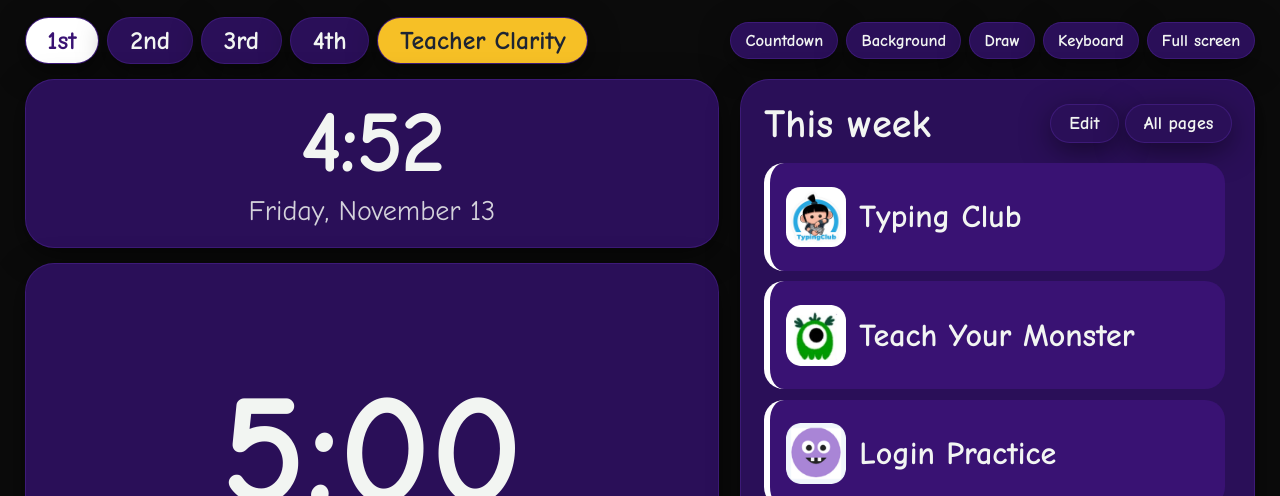
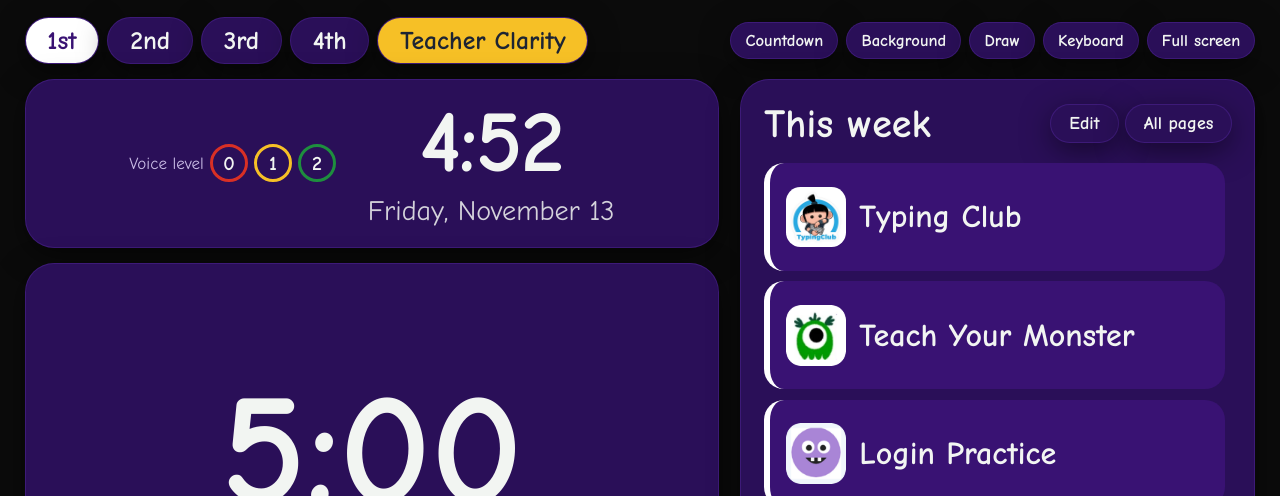
Before and after one commit to jasonross-eng/jasonross-eng.github.io, a plain HTML site: page index.html in a window 1280 px wide. Shown: the top 496 px of the page. Drawn offline with Linux system fonts and the light colour scheme; a web font is replaced by a local one.

Commit message:
Add voice level badge next to the clock (0 Silent, 1 Whisper, 2 Normal talking)
Co-Authored-By: Claude Fable 5.2 <noreply@anthropic.com>
Claude-Session: https://claude.ai/code/session_012vksVgWnRhxRvEBWta4SjZ

```diff
--- a/index.html
+++ b/index.html
@@ -65,6 +65,19 @@
 
   .clock { display:flex; align-items:center; justify-content:center; gap:2.5vw; padding:2.4vh 2vw; min-height:0; }
   .clocktext { display:flex; flex-direction:column; align-items:center; }
+  /* voice level: 0 silent, 1 whisper, 2 normal talking */
+  .voice { display:flex; flex-direction:column; align-items:center; gap:.8vh; flex:0 0 auto; }
+  .vbig { display:none; align-items:center; gap:.5em; border-radius:999px; padding:.25em 1em .25em .3em; font-size:min(4.4vh, 2.7vw); font-weight:700;
+          background:var(--vc); color:var(--vt); box-shadow:0 0 0 4px #fff; }
+  .voice.set .vbig { display:flex; }
+  .vbig b { width:1.7em; height:1.7em; border-radius:50%; background:#fff; color:#1d2433; display:flex; align-items:center; justify-content:center; font-size:1.25em; }
+  .vbig small { display:block; font-size:.5em; font-weight:400; line-height:1; opacity:.9; }
+  .vbig span { line-height:1.05; text-align:left; }
+  .vpick { display:flex; align-items:center; gap:6px; font-size:min(2.2vh, 17px); color:var(--soft); }
+  .vpick button { font-family:var(--font); font-weight:700; font-size:min(2.6vh, 20px); width:1.9em; height:1.9em; border-radius:50%; cursor:pointer; padding:0;
+                  border:3px solid var(--vc); background:var(--btn); color:var(--ink); }
+  .vpick button.on { background:var(--vc); color:var(--vt); }
+  [data-v="0"] { --vc:#d93025; --vt:#fff; } [data-v="1"] { --vc:#f6c026; --vt:#1d2433; } [data-v="2"] { --vc:#1e8e3e; --vt:#fff; }
   .time { font-size:min(11vh, 7vw); font-weight:700; line-height:1; font-variant-numeric:tabular-nums; letter-spacing:-.02em; }
   .date { font-size:min(3.6vh, 2.2vw); color:var(--ink); opacity:.85; margin-top:1vh; }
 
@@ -278,6 +291,7 @@
     .board { grid-template-columns:minmax(0, 1fr); height:auto; padding:16px; }
     .left { grid-template-rows:auto auto; }
     .clock, .timer { padding:3vh 0; }
+    .clock { flex-wrap:wrap; gap:2vh 4vw; } .vbig { font-size:6vw; } .vpick { font-size:16px; } .vpick button { font-size:20px; }
     .time { font-size:16vw; } .date { font-size:4.5vw; } .tdisplay { font-size:16vw; }
     .item { font-size:24px; }
     .topbar { order:-2; } .plan { order:-1; }
@@ -311,6 +325,10 @@
 
   <div class="left">
     <section class="card clock" aria-label="Clock">
+      <div class="voice" id="voice" aria-label="Voice level">
+        <div class="vbig" id="vBig"><b id="vNum"></b><span><small>Voice level</small><span id="vName"></span></span></div>
+        <div class="vpick" id="vPick"><span id="vCap">Voice level</span></div>
+      </div>
       <div class="clocktext">
         <div class="time" id="time">12:00</div>
         <div class="date" id="date"></div>
@@ -450,6 +468,24 @@
     $('date').textContent = d.toLocaleDateString('en-US', { weekday:'long', month:'long', day:'numeric' });
   }
   tick(); setInterval(tick, 1000);
+
+  /* ---------- voice level ---------- */
+  // Tap 0, 1 or 2 to show the level. Tap the lit one again to clear it. Remembered on this device.
+  const VOICE = [['0', 'Silent'], ['1', 'Whisper'], ['2', 'Normal talking']];
+  let voice = store.get('voice', '');
+  function paintVoice() {
+    const v = VOICE.find(x => x[0] === voice);
+    $('voice').classList.toggle('set', !!v);
+    $('vCap').style.display = v ? 'none' : '';
+    if (v) { $('vBig').dataset.v = v[0]; $('vNum').textContent = v[0]; $('vName').textContent = v[1]; }
+    document.querySelectorAll('#vPick button').forEach(b => { const on = b.dataset.v === voice; b.classList.toggle('on', on); b.setAttribute('aria-pressed', on); });
+  }
+  VOICE.forEach(([n, name]) => {
+    const b = document.createElement('button'); b.dataset.v = n; b.textContent = n; b.title = 'Level ' + n + ': ' + name; b.setAttribute('aria-label', 'Level ' + n + ', ' + name);
+    b.onclick = () => { voice = voice === n ? '' : n; store.set('voice', voice); paintVoice(); };
+    $('vPick').appendChild(b);
+  });
+  paintVoice();
 
   /* ---------- timer ---------- */
   const timerEl = $('timer');
```
Also changed, not shown: 2 other files.
